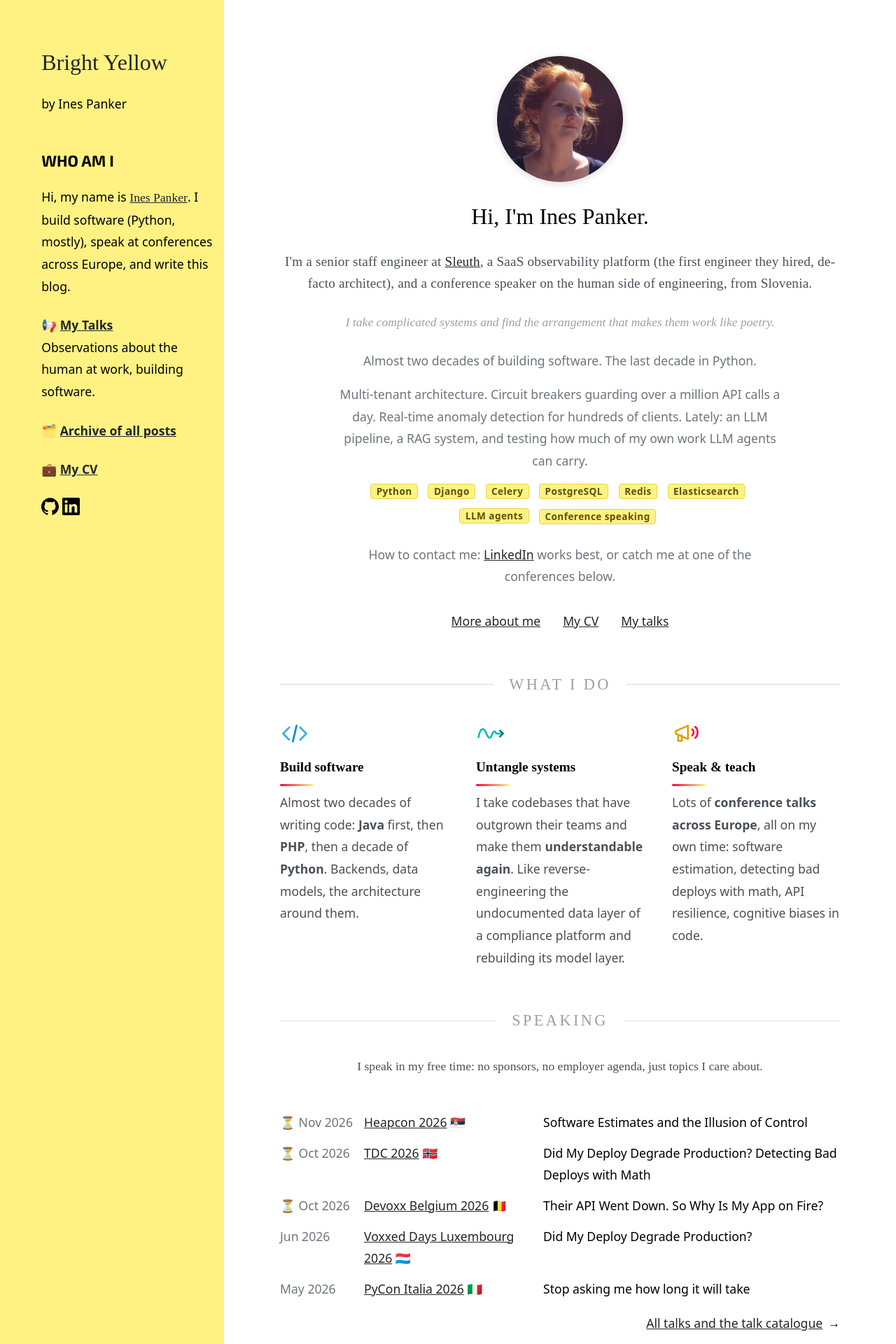
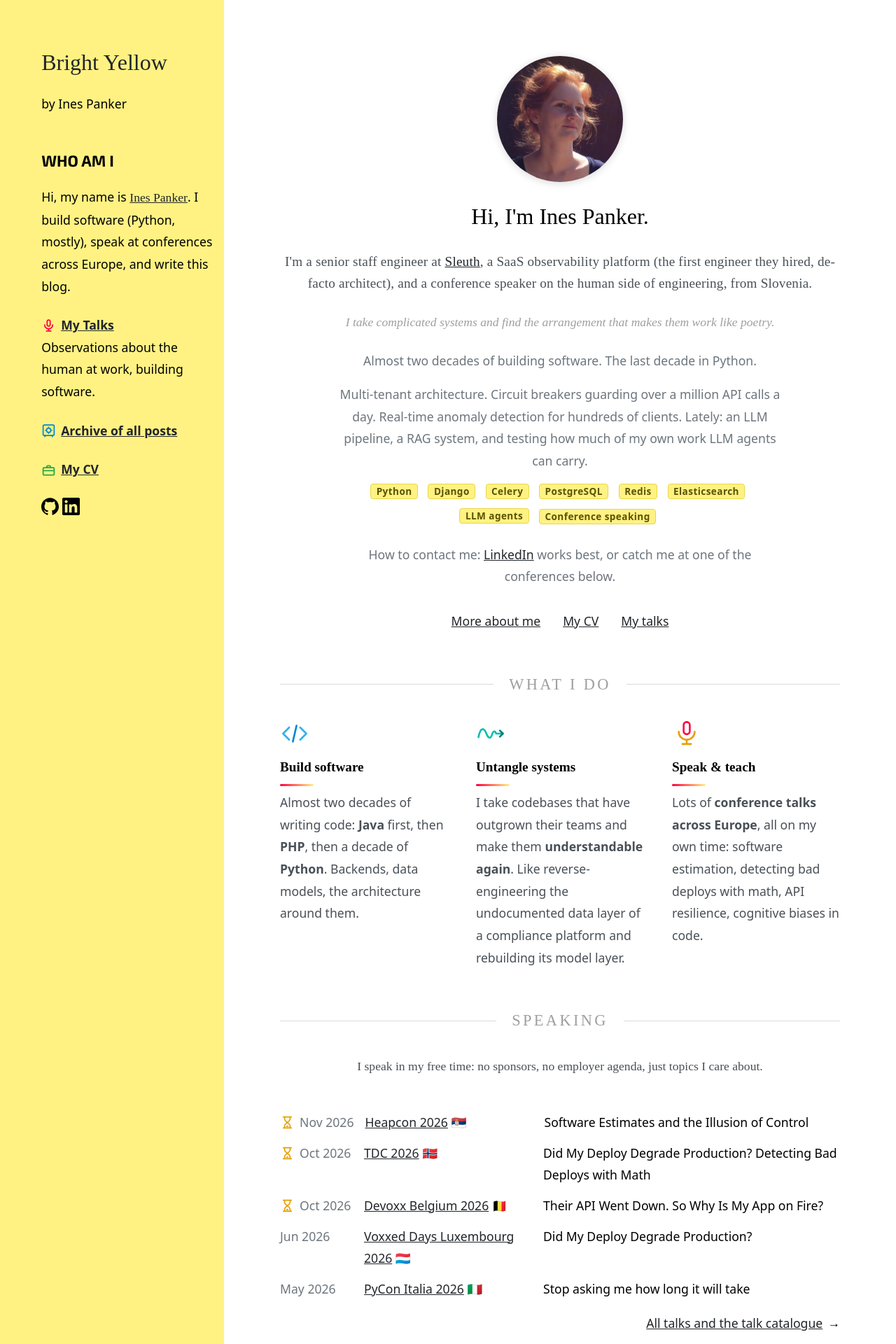
Before and after one commit to inesp/inesp.github.io, a Jekyll site: the page built from index.md, in a window 1280 px wide. Shown: the top 1920 px of the page at 70% size. Built offline with Jekyll 4.4.1, drawn with Linux system fonts in a browser that asks for light colours; nearby versions of some CDN libraries; some web fonts are replaced; a style sheet for code colours, icons or effects is not loaded; some of the changed text lies outside the part shown.

Commit message:
Improve icons

```diff
--- a/_includes/career_icon.html
+++ b/_includes/career_icon.html
@@ -22,6 +22,12 @@
 <svg class="career-icon" viewBox="0 0 24 24" aria-hidden="true"><path d="M7.5 6.5 H16.5 L21 11.5 L12 21 L3 11.5 Z" fill="none" stroke="#da4ada" stroke-width="2" stroke-linecap="round" stroke-linejoin="round"/><path d="M3 11.5 H21 M7.5 6.5 L9.75 11.5 L12 21 M16.5 6.5 L14.25 11.5 L12 21" fill="none" stroke="#da4ada" stroke-width="1.5" stroke-linecap="round" stroke-linejoin="round"/></svg>
 {%- when "mic" -%}
 <svg class="career-icon" viewBox="0 0 24 24" aria-hidden="true"><rect x="9.5" y="2.5" width="5" height="10" rx="2.5" fill="none" stroke="#ff0040" stroke-width="2"/><path d="M5.5 10.5 a6.5 6.5 0 0 0 13 0" fill="none" stroke="#ff0040" stroke-width="2" stroke-linecap="round"/><path d="M12 17 V20.5 M8.5 20.5 H15.5" fill="none" stroke="#ff0040" stroke-width="2" stroke-linecap="round"/></svg>
+{%- when "hourglass" -%}
+<svg class="career-icon" viewBox="0 0 24 24" aria-hidden="true"><path d="M5.5 3 H18.5 M5.5 21 H18.5" fill="none" stroke="#e6a000" stroke-width="2" stroke-linecap="round"/><path d="M7.5 3.5 V6.5 C7.5 9 10 10.3 12 12 C10 13.7 7.5 15 7.5 17.5 V20.5 M16.5 3.5 V6.5 C16.5 9 14 10.3 12 12 C14 13.7 16.5 15 16.5 17.5 V20.5" fill="none" stroke="#e6a000" stroke-width="2" stroke-linecap="round" stroke-linejoin="round"/><path d="M9.5 19.5 L12 16.5 L14.5 19.5 Z" fill="#e6a000" stroke="none"/></svg>
+{%- when "safe" -%}
+<svg class="career-icon" viewBox="0 0 24 24" aria-hidden="true"><rect x="3" y="2.5" width="18" height="17" rx="2" fill="none" stroke="#0288d1" stroke-width="2"/><circle cx="12" cy="11" r="3.5" fill="none" stroke="#0288d1" stroke-width="2"/><path d="M12 5.5 V7.5 M12 14.5 V16.5 M6.5 11 H8.5 M15.5 11 H17.5" fill="none" stroke="#0288d1" stroke-width="1.5" stroke-linecap="round"/><path d="M6 19.5 V21.5 M18 19.5 V21.5" fill="none" stroke="#0288d1" stroke-width="2" stroke-linecap="round"/></svg>
+{%- when "briefcase" -%}
+<svg class="career-icon" viewBox="0 0 24 24" aria-hidden="true"><rect x="3" y="8" width="18" height="12" rx="1.5" fill="none" stroke="#28a745" stroke-width="2"/><path d="M9 8 V6.5 C9 5.7 9.7 5 10.5 5 H13.5 C14.3 5 15 5.7 15 6.5 V8" fill="none" stroke="#28a745" stroke-width="2"/><path d="M3 13 H21" fill="none" stroke="#28a745" stroke-width="2"/></svg>
 {%- when "cap" -%}
 <svg class="career-icon" viewBox="0 0 24 24" aria-hidden="true"><path d="M2 9.5 L12 4.5 L22 9.5 L12 14.5 Z" fill="none" stroke="#da4ada" stroke-width="2" stroke-linejoin="round"/><path d="M6.5 12.5 V16.5 C6.5 18.2 17.5 18.2 17.5 16.5 V12.5" fill="none" stroke="#da4ada" stroke-width="2" stroke-linecap="round"/><path d="M22 9.5 V15" fill="none" stroke="#da4ada" stroke-width="2" stroke-linecap="round"/></svg>
 {%- endcase -%}
--- a/_includes/sidebar.html
+++ b/_includes/sidebar.html
@@ -8,16 +8,16 @@
   <p class="mb-4">Hi, my name is  <a href="{{ '/about' | relative_link }}" class="my-name">Ines Panker</a>. I build software (Python, mostly), speak at conferences across Europe, and write this blog.</p>
 
   <p class="mb-4">
-    📢 <a href="/talks/" class="talks-link">My Talks</a>
+    {% include career_icon.html name="mic" %}<a href="/talks/" class="talks-link">My Talks</a>
     <br>Observations about the human at work, building software.
   </p>
 
   <p class="mb-4">
-    🗂️ <a href="/archive/" class="talks-link">Archive of all posts</a>
+    {% include career_icon.html name="safe" %}<a href="/archive/" class="talks-link">Archive of all posts</a>
   </p>
 
   <p class="mb-4">
-    💼 <a href="/cv/" class="talks-link">My CV</a>
+    {% include career_icon.html name="briefcase" %}<a href="/cv/" class="talks-link">My CV</a>
   </p>
 
   <ul class="social-icons">
--- a/_layouts/home.html
+++ b/_layouts/home.html
@@ -53,10 +53,9 @@
     </div>
     <div class="hat">
       <svg class="hat-icon" viewBox="0 0 48 48" width="42" height="42" aria-hidden="true">
-        <path d="M6 20 L26 11 L26 33 L6 24 Z" fill="none" stroke="#e6a000" stroke-width="3" stroke-linecap="round" stroke-linejoin="round"/>
-        <path d="M10 26 L10 36 L16 36 L16 27" fill="none" stroke="#e6a000" stroke-width="3" stroke-linecap="round" stroke-linejoin="round"/>
-        <path d="M33 17 C36 20 36 24 33 27" fill="none" stroke="#ff0040" stroke-width="3" stroke-linecap="round"/>
-        <path d="M38 13 C43 17 43 27 38 31" fill="none" stroke="#ff0040" stroke-width="3" stroke-linecap="round"/>
+        <rect x="19" y="5" width="10" height="20" rx="5" fill="none" stroke="#ff0040" stroke-width="3"/>
+        <path d="M11 21 a13 13 0 0 0 26 0" fill="none" stroke="#e6a000" stroke-width="3" stroke-linecap="round"/>
+        <path d="M24 34 V41 M17 41 H31" fill="none" stroke="#e6a000" stroke-width="3" stroke-linecap="round"/>
       </svg>
       <h3 class="hat-title">Speak &amp; teach</h3>
       <p>Lots of <b>conference talks across Europe</b>, all on my own time: software estimation, detecting bad deploys with math, API resilience, cognitive biases in code.</p>
@@ -70,7 +69,7 @@
     <ul class="list-unstyled">
       {%- for talk in site.data.talks limit:5 -%}
         <li class="home-talk-item">
-          <span class="home-talk-date text-muted">{% if talk.coming_soon %}<span title="coming soon">⏳</span> {% endif %}{{ talk.date }}</span>
+          <span class="home-talk-date text-muted">{% if talk.coming_soon %}<span title="coming soon">{% include career_icon.html name="hourglass" %}</span>{% endif %}{{ talk.date }}</span>
           <span class="home-talk-conf">{% if talk.link %}<a href="{{ talk.link }}" target="_blank">{{ talk.conf }}</a>{% else %}{{ talk.conf }}{% endif %} {{ talk.flag }}</span>
           <span class="home-talk-title">{{ talk.title }}</span>
         </li>
@@ -117,7 +116,7 @@
       {%- endfor -%}
     </ul>
     <p class="topic-more">
-      <a href="/archive/">All {{ site.posts | size }} posts, by topic and by date</a>
+      <a href="/archive/">Archive of all posts</a>
     </p>
   </section>
 
--- a/_sass/career.scss
+++ b/_sass/career.scss
@@ -15,6 +15,14 @@
     display: block;
     margin: 0 auto 1.5rem;
   }
+}
+
+/* Small inline icons (career lists, sidebar), rendered via _includes/career_icon.html */
+.career-icon {
+  width: 21px;
+  height: 21px;
+  vertical-align: -0.25em;
+  margin-right: 0.4em;
 }
 
 /* CV page: keep a lead-in paragraph close to the list it introduces */
@@ -129,13 +137,6 @@
     padding-top: 0.25rem; // compensates the h3's taller line box so year and title share a line
   }
 
-  .career-icon {
-    width: 21px;
-    height: 21px;
-    vertical-align: -0.25em;
-    margin-right: 0.4em;
-  }
-
   .career-body {
     h3 {
       font-size: $standard-font-size;
--- a/talks.html
+++ b/talks.html
@@ -36,7 +36,7 @@
       {%- endif -%}
 
       <tr{% if talk.coming_soon %} class="coming-soon"{% endif %}>
-        <td>{% if talk.coming_soon %}<span title="coming soon">⏳</span> {% endif %}{{ talk.date }}</td>
+        <td>{% if talk.coming_soon %}<span title="coming soon">{% include career_icon.html name="hourglass" %}</span>{% endif %}{{ talk.date }}</td>
         <td class="talk-conf">{%- if talk.link -%}<a href="{{ talk.link }}" target="_blank">{{ talk.conf }}</a>{%- else -%}{{ talk.conf }}{%- endif -%}</td>
         <td>{{ talk.flag }}</td>
         <td>{{ talk.location }}</td>
```
